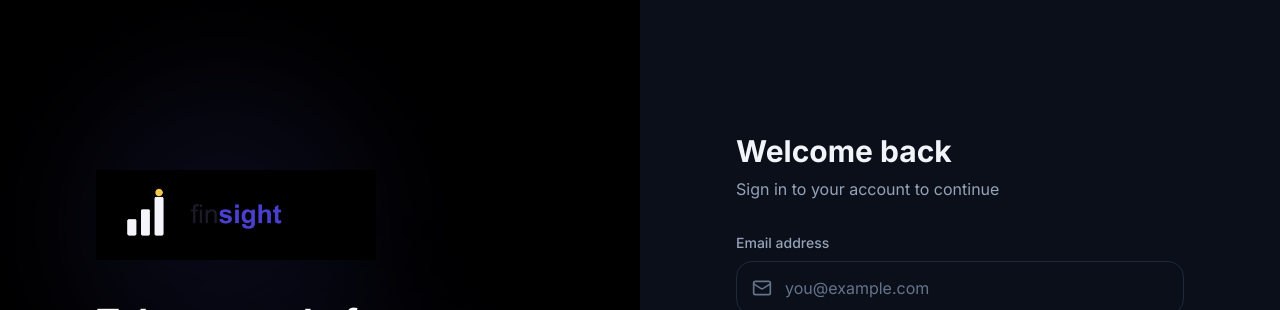
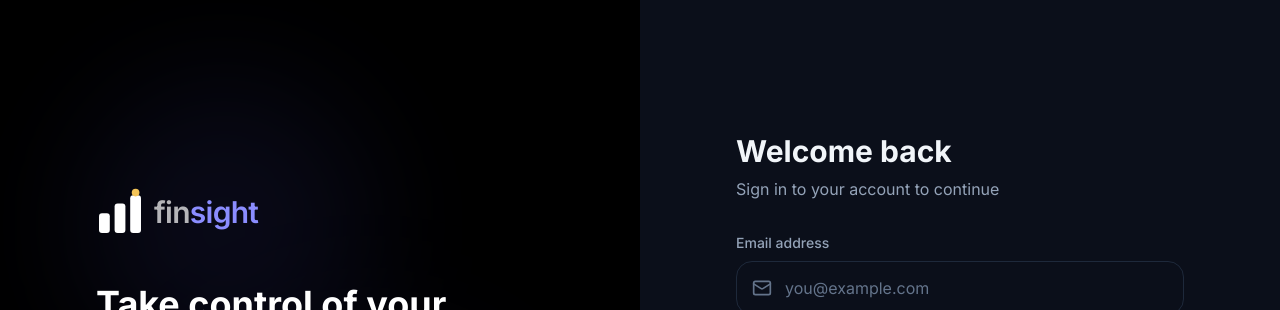
Before and after one commit to herestandstushar/PersonalCAUI, a Next.js app: page /login in a window 1280 px wide. Shown: the top 310 px of the page. Built offline with nearby package versions, Linux system fonts and the light colour scheme; no server answers.

Commit message:
Fix login logo contrast and production CORS for Vercel.
Use a light wordmark on the dark auth panel, put CorsMiddleware first, and allow *.vercel.app origins so login works from preview URLs.

```diff
--- a/src/app/(auth)/login/page.tsx
+++ b/src/app/(auth)/login/page.tsx
@@ -56,7 +56,7 @@ export default function LoginPage() {
           className="relative z-10 text-white max-w-md"
         >
           <div className="mb-10">
-            <BrandLogo lockup lockupWidth={280} />
+            <BrandLogo size={48} withWordmark onDark wordmarkClassName="text-3xl" />
           </div>
           <h1 className="text-4xl font-bold leading-tight mb-4">
             Take control of your
--- a/src/app/(auth)/register/page.tsx
+++ b/src/app/(auth)/register/page.tsx
@@ -70,7 +70,7 @@ export default function RegisterPage() {
           className="relative z-10 text-white max-w-md"
         >
           <div className="mb-10">
-            <BrandLogo lockup lockupWidth={280} />
+            <BrandLogo size={48} withWordmark onDark wordmarkClassName="text-3xl" />
           </div>
           <h1 className="text-4xl font-bold leading-tight mb-4">
             Start your journey to
--- a/src/components/brand/BrandLogo.tsx
+++ b/src/components/brand/BrandLogo.tsx
@@ -44,7 +44,14 @@ export function BrandMark({
   );
 }
 
-export function BrandWordmark({ className }: { className?: string }) {
+export function BrandWordmark({
+  className,
+  onDark = false,
+}: {
+  className?: string;
+  /** Use lighter “fin” for black / dark brand panels. */
+  onDark?: boolean;
+}) {
   return (
     <span
       className={cn(
@@ -52,8 +59,10 @@ export function BrandWordmark({ className }: { className?: string }) {
         className
       )}
     >
-      <span className="text-slate-500 dark:text-slate-400">fin</span>
-      <span className="text-[#5D5FEF]">sight</span>
+      <span className={onDark ? "text-white/70" : "text-slate-500 dark:text-slate-400"}>
+        fin
+      </span>
+      <span className={onDark ? "text-[#8B8DFF]" : "text-[#5D5FEF]"}>sight</span>
     </span>
   );
 }
@@ -68,7 +77,8 @@ export function BrandLogo({
   wordmarkClassName,
   lockup = false,
   lockupWidth = 180,
-}: BrandLogoProps) {
+  onDark = false,
+}: BrandLogoProps & { onDark?: boolean }) {
   if (lockup) {
     return (
       <Image
@@ -85,9 +95,13 @@ export function BrandLogo({
 
   return (
     <span className={cn("inline-flex items-center gap-2.5", className)}>
-      <BrandMark size={size} />
+      <BrandMark
+        size={size}
+        className={onDark ? "text-white" : undefined}
+      />
       {withWordmark && (
         <BrandWordmark
+          onDark={onDark}
           className={cn(
             size >= 40 ? "text-2xl" : size >= 32 ? "text-lg" : "text-base",
             wordmarkClassName
```
